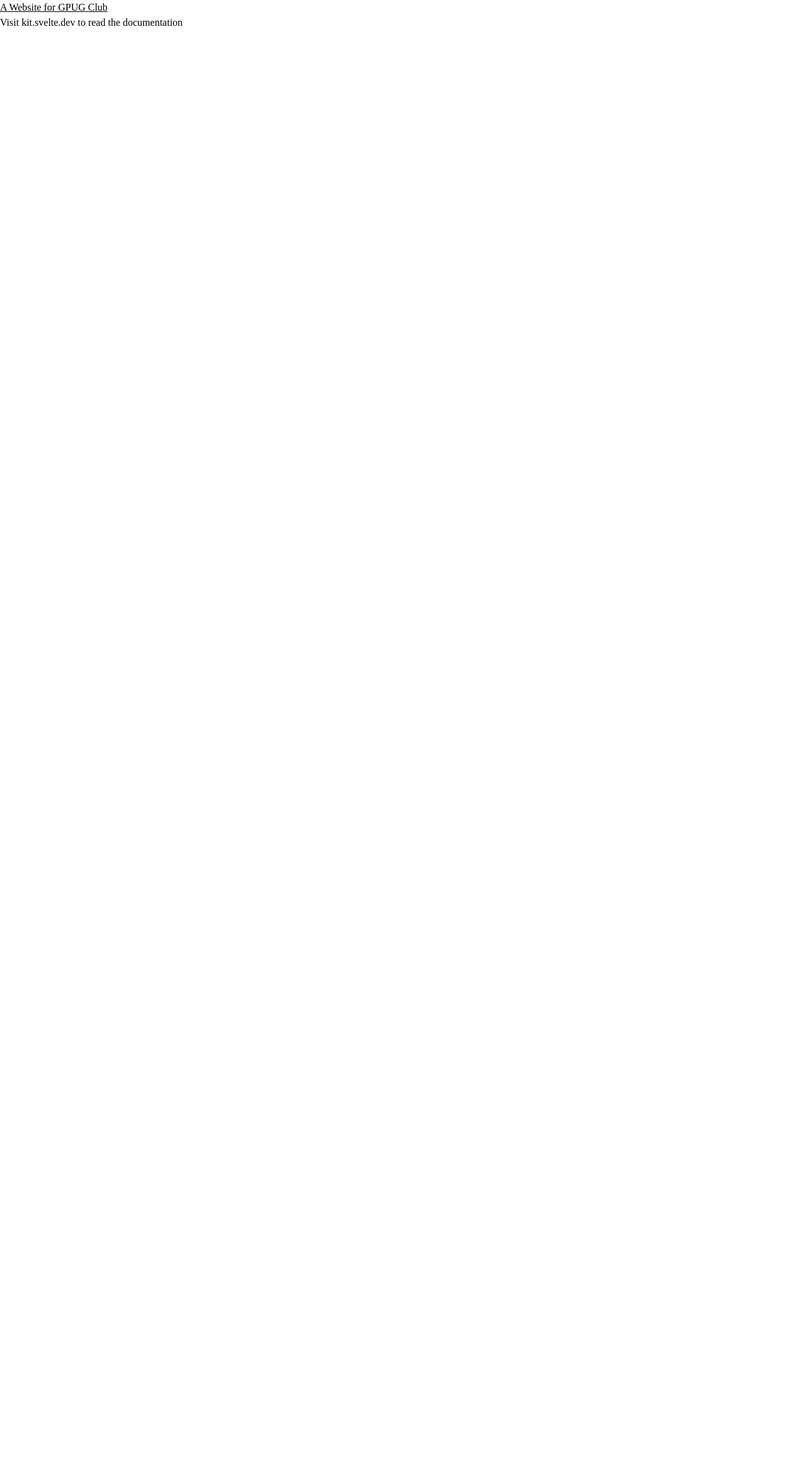
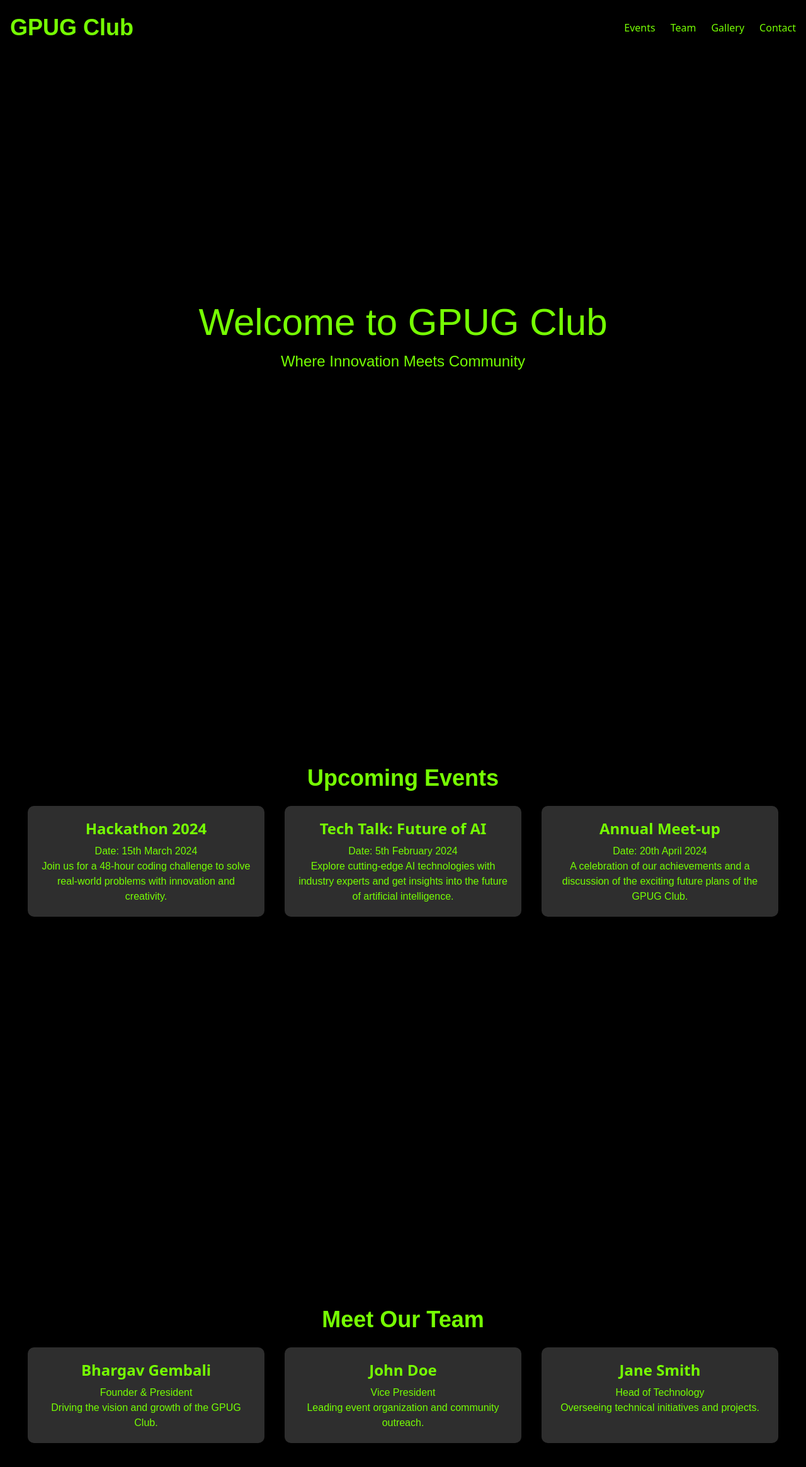
Before and after one commit to gpu-club/website, a SvelteKit app: page / in a window 1280 px wide. Shown: the top 2330 px of the page at 63% size. Before the commit the page ends 800 px from the top, so only its background shows below. Built offline with nearby package versions, Linux system fonts and the light colour scheme.

Commit message:
added some UI

```diff
--- a/package.json
+++ b/package.json
@@ -17,5 +17,8 @@
 		"tailwindcss": "^3.4.13",
 		"vite": "^5.0.3"
 	},
-	"type": "module"
+	"type": "module",
+	"dependencies": {
+		"nodemailer": "^6.9.15"
+	}
 }
--- a/src/routes/+page.svelte
+++ b/src/routes/+page.svelte
@@ -1,6 +1,261 @@
-<h1 class=" underline font-Nerd"  >
-    A Website for GPUG Club
-</h1>
-<p class="font-Nerd">
-    Visit <a href="https://kit.svelte.dev">kit.svelte.dev</a> to read the documentation
-</p>
+<script>
+    import { onMount } from 'svelte';
+
+    let mobileMenuOpen = false;
+    const toggleMenu = () => {
+        mobileMenuOpen = !mobileMenuOpen;
+    };
+
+    let mouseX = 0;
+    let mouseY = 0;
+    let circleX = 0;
+    let circleY = 0;
+
+    const handleMouseMove = (event) => {
+        mouseX = event.clientX;
+        mouseY = event.clientY;
+    };
+
+    const updateCirclePosition = () => {
+        circleX += (mouseX - circleX) * 0.1;
+        circleY += (mouseY - circleY) * 0.1;
+
+        requestAnimationFrame(updateCirclePosition);
+    };
+
+    onMount(() => {
+        updateCirclePosition();
+    });
+</script>
+
+<style>
+    h1, h2, p {
+        font-family: 'Nerd', sans-serif;
+    }
+
+    .bg-dark {
+        background-color: black;
+        color: #76ff03;
+    }
+
+    .bg-medd{
+        background-color: #333;
+        color: #76ff03;
+    }
+
+    .text-green {
+        color: #76ff03;
+    }
+
+    .hover-green:hover {
+        color: #58d700;
+    }
+
+    section {
+        min-height: 100vh;
+        display: flex;
+        align-items: center;
+        justify-content: center;
+        position: relative;
+        flex-direction: column; /* Ensure vertical stacking */
+        text-align: center; /* Center text alignment */
+        padding: 20px; /* Add padding for spacing */
+    }
+
+    .home-section {
+        display: flex;
+        flex-direction: column;
+        align-items: center;
+        justify-content: center;
+        position: relative;
+        z-index: 1;
+        text-align: center;
+    }
+
+    .bg-video {
+        position: absolute;
+        top: 0;
+        left: 0;
+        width: 100%;
+        height: 100%;
+        object-fit: cover;
+        z-index: 0;
+        opacity: 0.4;
+    }
+
+    .circle {
+        width: 30px;
+        height: 30px;
+        border-radius: 50%;
+        background-color: #76ff03;
+        position: absolute;
+        pointer-events: none;
+        z-index: 3;
+        transform: translate(-50%, -50%);
+    }
+
+    /* Responsive */
+    @media (max-width: 768px) {
+        .home-section {
+            flex-direction: column;
+        }
+    }
+
+    .event-card, .team-card {
+        background-color: #2e2e2e;
+        padding: 20px;
+        border-radius: 10px;
+        transition: transform 0.2s;
+    }
+
+    .event-card:hover, .team-card:hover {
+        transform: scale(1.05);
+    }
+
+    .gallery-image {
+        width: 100%;
+        height: auto;
+        border-radius: 10px;
+    }
+
+    /* Notification Styles */
+    .notification {
+        position: fixed;
+        top: 20px;
+        right: 20px;
+        background-color: #76ff03;
+        color: black;
+        padding: 10px 20px;
+        border-radius: 5px;
+        z-index: 1000;
+        transition: opacity 0.5s ease;
+    }
+
+
+</style>
+
+<!-- Header -->
+<header class="bg-dark py-6">
+    <div class="container mx-auto flex justify-between items-center px-4">
+        <h1 class="text-3xl sm:text-4xl font-bold">GPUG Club</h1>
+        <nav>
+            <ul class="hidden sm:flex space-x-6">
+                <li><a href="#events" class="hover-green">Events</a></li>
+                <li><a href="#team" class="hover-green">Team</a></li>
+                <li><a href="#gallery" class="hover-green">Gallery</a></li>
+                <li><a href="#contact" class="hover-green">Contact</a></li>
+            </ul>
+            <div class="sm:hidden">
+                <button on:click={toggleMenu} class="text-green focus:outline-none">
+                    <svg class="w-6 h-6" fill="none" stroke="currentColor" viewBox="0 0 24 24" xmlns="http://www.w3.org/2000/svg">
+                        <path stroke-linecap="round" stroke-linejoin="round" stroke-width="2" d="M4 6h16M4 12h16m-7 6h7"></path>
+                    </svg>
+                </button>
+            </div>
+        </nav>
+    </div>
+
+    {#if mobileMenuOpen}
+    <div class="sm:hidden bg-dark">
+        <ul class="space-y-4 py-4 px-6">
+            <li><a href="#events" class="hover-green">Events</a></li>
+            <li><a href="#team" class="hover-green">Team</a></li>
+            <li><a href="#gallery" class="hover-green">Gallery</a></li>
+            <li><a href="#contact" class="hover-green">Contact</a></li>
+        </ul>
+    </div>
+    {/if}
+</header>
+
+<!-- Main Content -->
+<main class="container mx-auto py-12 px-6 bg-dark" on:mousemove={handleMouseMove}>
+    <!-- Home Section with video background and circle -->
+    <section class="home-section">
+        <h2 class="text-6xl mb-4">Welcome to GPUG Club</h2>
+        <p class="text-2xl text-green">Where Innovation Meets Community</p>
+    </section>
+
+    <!-- Upcoming Events Section -->
+    <section id="events" class="mb-12">
+        <h2 class="text-4xl font-semibold mb-6">Upcoming Events</h2>
+        <div class="grid grid-cols-1 md:grid-cols-3 gap-8">
+            <div class="event-card text-green">
+                <h3 class="text-2xl font-bold mb-2">Hackathon 2024</h3>
+                <p>Date: 15th March 2024</p>
+                <p>Join us for a 48-hour coding challenge to solve real-world problems with innovation and creativity.</p>
+            </div>
+            <div class="event-card text-green">
+                <h3 class="text-2xl font-bold mb-2">Tech Talk: Future of AI</h3>
+                <p>Date: 5th February 2024</p>
+                <p>Explore cutting-edge AI technologies with industry experts and get insights into the future of artificial intelligence.</p>
+            </div>
+            <div class="event-card text-green">
+                <h3 class="text-2xl font-bold mb-2">Annual Meet-up</h3>
+                <p>Date: 20th April 2024</p>
+                <p>A celebration of our achievements and a discussion of the exciting future plans of the GPUG Club.</p>
+            </div>
+        </div>
+    </section>
+
+    <!-- Team Section -->
+    <section id="team" class="mb-12">
+        <h2 class="text-4xl font-semibold mb-6">Meet Our Team</h2>
+        <div class="grid grid-cols-1 md:grid-cols-3 gap-8">
+            <div class="team-card text-green">
+                <h3 class="text-2xl font-bold mb-2">Bhargav Gembali</h3>
+                <p>Founder & President</p>
+                <p>Driving the vision and growth of the GPUG Club.</p>
+            </div>
+            <div class="team-card text-green">
+                <h3 class="text-2xl font-bold mb-2">John Doe</h3>
+                <p>Vice President</p>
+                <p>Leading event organization and community outreach.</p>
+            </div>
+            <div class="team-card text-green">
+                <h3 class="text-2xl font-bold mb-2">Jane Smith</h3>
+                <p>Head of Technology</p>
+                <p>Overseeing technical initiatives and projects.</p>
+            </div>
+        </div>
+    </section>
+
+    <!-- Gallery Section -->
+    <section id="gallery" class="mb-12">
+        <h2 class="text-4xl font-semibold mb-6">Gallery</h2>
+        <div class="grid grid-cols-1 md:grid-cols-3 gap-8">
+            <img src="https://via.placeholder.com/300" alt="Gallery Image 1" class="gallery-image" />
+            <img src="https://via.placeholder.com/300" alt="Gallery Image 2" class="gallery-image" />
+            <img src="https://via.placeholder.com/300" alt="Gallery Image 3" class="gallery-image" />
+        </div>
+    </section>
+
+    <!-- Contact Us Section -->
+    <section id="contact" class="mb-12">
+        <h2 class="text-4xl font-semibold mb-6">Contact Us</h2>
+        <form on:submit|preventDefault={sendMessage} class="max-w-md mx-auto">
+            <div class="mb-4">
+                <label for="name" class="block text-green">Name:</label>
+                <input type="text"  id="name" required class="border border-gray-300 rounded-md w-full p-2" />
+            </div>
+            <div class="mb-4">
+                <label for="email" class="block text-green">Email:</label>
+                <input type="email"  id="email" required class="border border-gray-300 rounded-md w-full p-2" />
+            </div>
+            <div class="mb-4">
+                <label for="message" class="block text-green">Message:</label>
+                <textarea  id="message" required class="border border-gray-300 rounded-md w-full p-2" rows="4"></textarea>
+            </div>
+            <button type="submit" class="bg-green-500 text-white font-bold py-2 px-4 rounded">Send Message</button>
+        </form>
+    </section>
+
+
+
+</main>
+
+<!-- Footer -->
+<footer class="bg-medd py-4">
+    <div class="container mx-auto text-center">
+        <p class="text-green">© 2024 GPUG Club. All rights reserved.</p>
+    </div>
+</footer>
```
Also changed, not shown: 1 other file (tests, documents, lock files or other folders).
